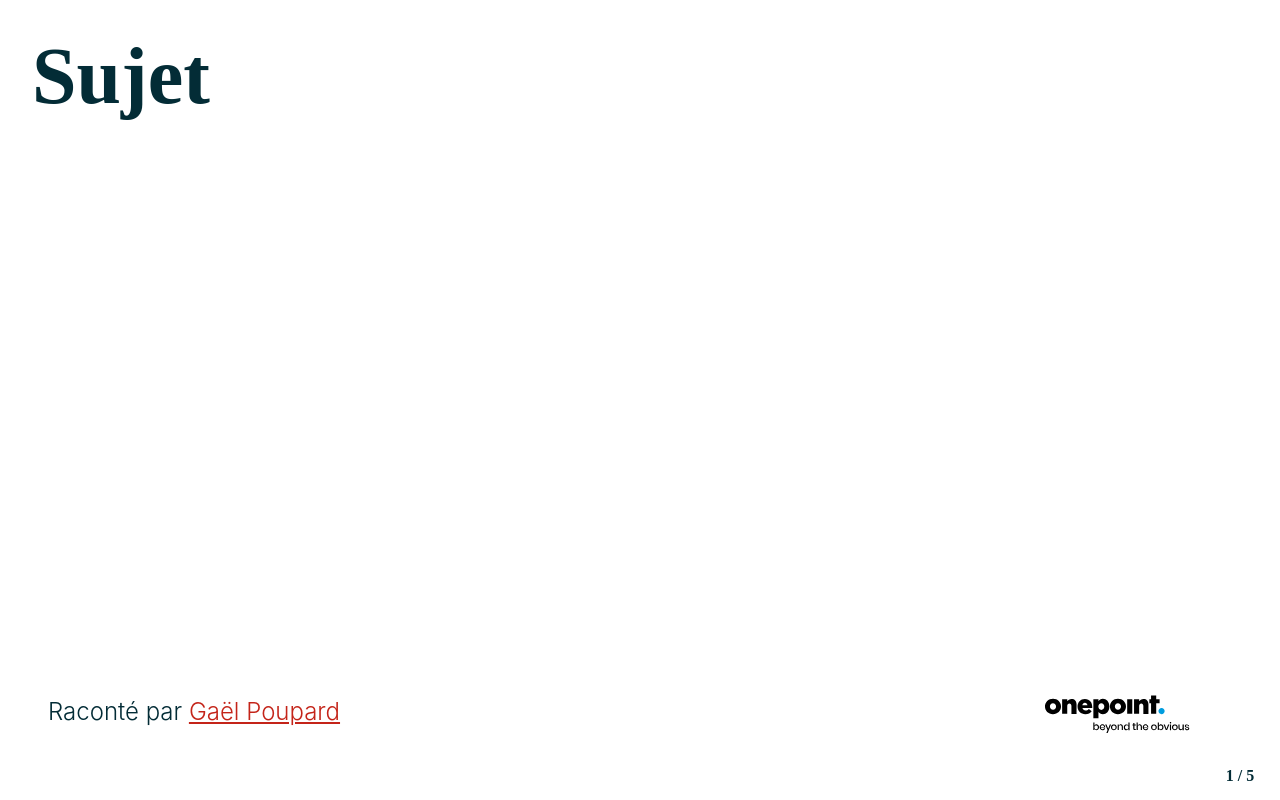
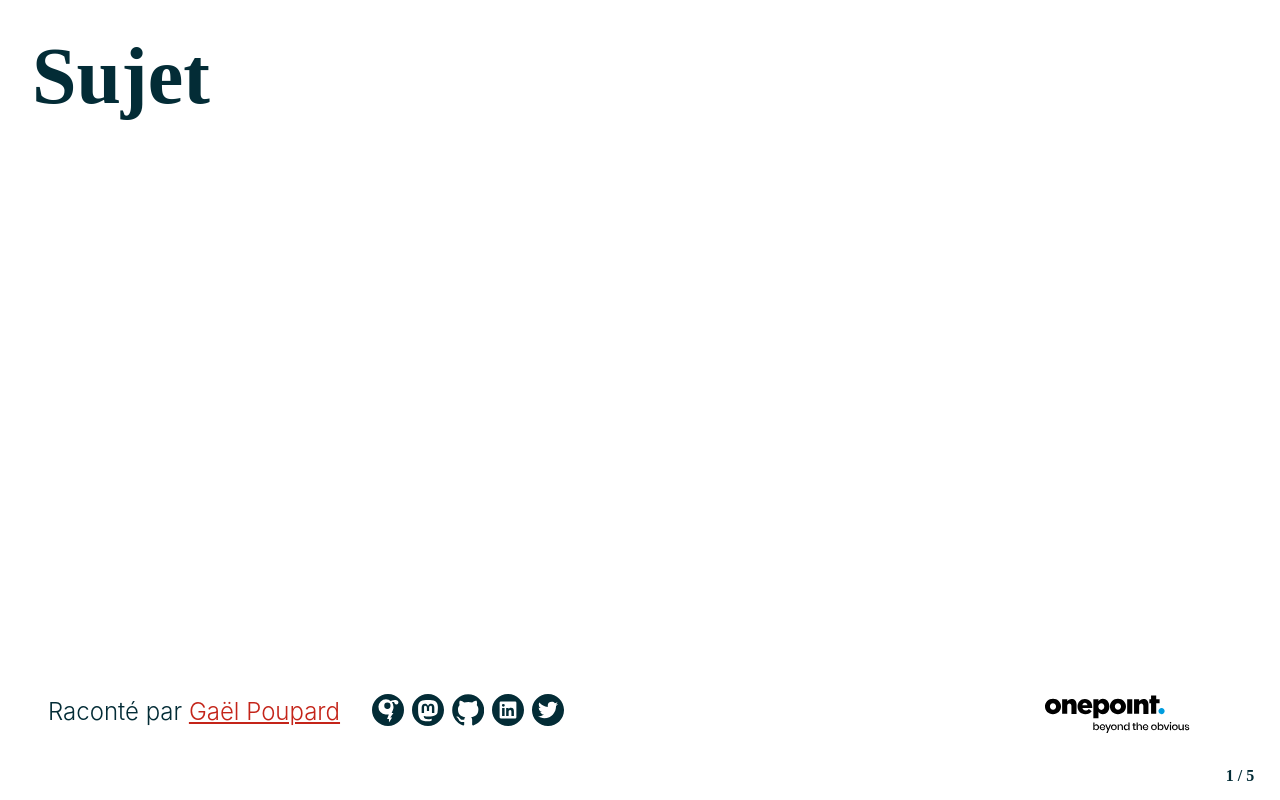
Before and after one commit to ffoodd/sliide, a website: page index.html in a window 1280 px wide. Drawn offline with Linux system fonts and the light colour scheme; a web font is replaced by a local one.

Commit message:
feat(content): added social networks links

```diff
--- a/index.html
+++ b/index.html
@@ -15,10 +15,29 @@
 	<section id="slide-1" class="d-flex flex-column justify-between">
 		<span class="h1">Sujet</span>
 		<footer>
-			<p>Raconté par <a href="https://www.ffoodd.fr">Gaël Poupard</a></p>
+			<div class="d-flex">
+				<p class="my-0">Raconté par <a href="https://www.ffoodd.fr">Gaël Poupard</a></p>
+				<ul role="list">
+					<li><a href="https://www.ffoodd.fr">
+						<img src="img/ffoodd.svg" alt="Blog de Gaël Poupard" height="32" width="32">
+					</a></li>
+					<li><a href="https://mamot.fr/@ffoodd">
+						<img src="img/mastodon.svg" alt="@ffoodd sur Mastodon" height="32" width="32">
+					</a></li>
+					<li><a href="https://github.com/ffoodd/">
+						<img src="img/github.svg" alt="@ffoodd sur Github" height="32" width="32">
+					</a></li>
+					<li><a href="https://www.linkedin.com/in/ga%C3%ABl-poupard-40117b30/">
+						<img src="img/linkedin.svg" alt="Gaël Poupard sur LinkedIn" height="32" width="32">
+					</a></li>
+					<li><a href="https://twitter.com/ffoodd_fr">
+						<img src="img/twitter.svg" alt="@ffoodd_fr sur Twitter" height="32" width="32">
+					</a></li>
+				</ul>
+			</div>
 			<p>
-				<a href="https://www.groupeonepoint.com/fr/">
-					<img src="img/onepoint.svg" width="166" height="81" alt="onepoint">
+				<a href="https://www.groupeonepoint.com">
+					<img src="img/onepoint.svg" width="166" height="80" alt="onepoint">
 				</a>
 			</p>
 		</footer>
```
Also changed, not shown: img/linkedin.svg (added), img/mastodon.svg (added).
